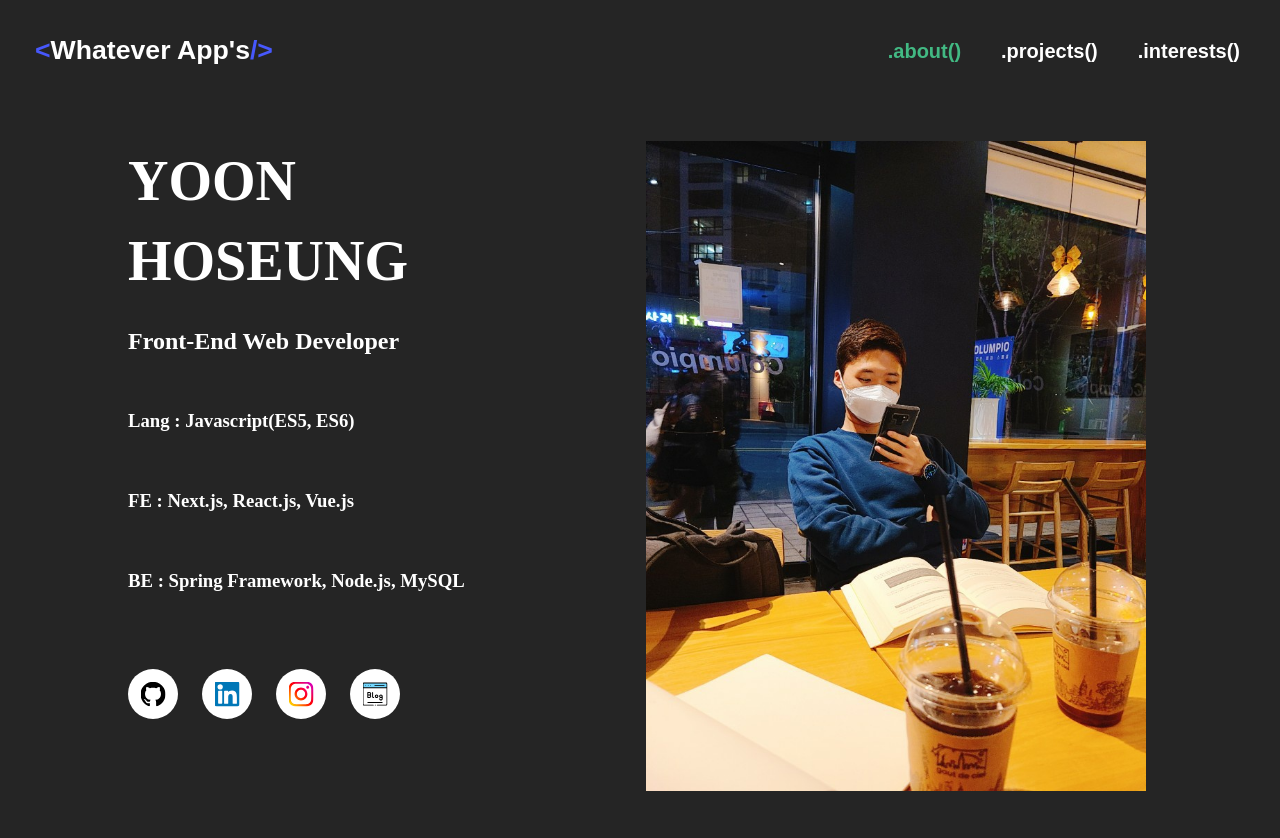
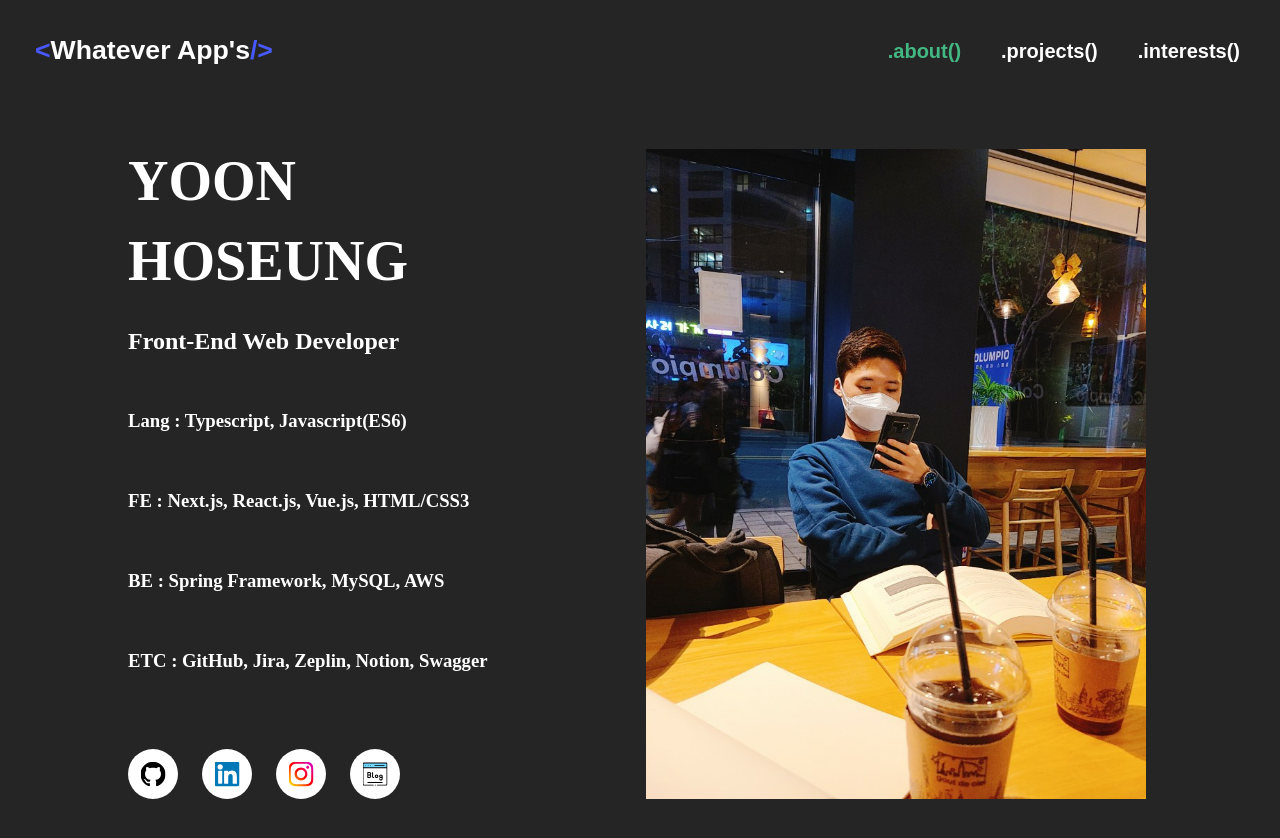
Before and after one commit to soft91/soft91.github.io, a Vue app: page /about in a window 1280 px wide. Built offline with nearby package versions, Linux system fonts and the light colour scheme.

Commit message:
soft91.github.io update

```diff
--- a/src/views/About.vue
+++ b/src/views/About.vue
@@ -3,9 +3,10 @@
     <div class="about-intro">
       <h1>YOON HOSEUNG</h1>
       <h2>Front-End Web Developer</h2>
-      <h3>Lang : Javascript(ES5, ES6)</h3>
-      <h3>FE : Next.js, React.js, Vue.js</h3>
-      <h3>BE : Spring Framework, Node.js, MySQL</h3>
+      <h3>Lang : Typescript, Javascript(ES6)</h3>
+      <h3>FE : Next.js, React.js, Vue.js, HTML/CSS3</h3>
+      <h3>BE : Spring Framework, MySQL, AWS</h3>
+      <h3>ETC : GitHub, Jira, Zeplin, Notion, Swagger</h3>
       <div class="icon-container">
         <a target="_blank" href="https://github.com/soft91" class="icon">
           <span class="iconName">GitHub</span>
@@ -15,7 +16,7 @@
           <span class="iconName">Linked In</span>
           <img src="../assets/about/Linkedin.svg" alt="GitHub" class="iconImg"/>
         </a>
-        <a target="_blank" href="https://instagram.com/soft4750" class="icon">
+        <a target="_blank" href="https://instagram.com/hoveloper_91" class="icon">
           <span class="iconName">Instagram</span>
           <img src="../assets/about/Instagram.svg" alt="GitHub" class="iconImg"/>
         </a>
--- a/src/views/Interest.vue
+++ b/src/views/Interest.vue
@@ -43,13 +43,13 @@ export default class Interest extends Vue {
       title   : 'Pet',
       comment : '강아지를 키우고 있습니다.🐕‍🦺',
       img     : require('@/assets/interests/Coni.png'),
-      URL     : 'https://www.instagram.com/conistar_20190215/'
+      URL     : 'https://www.instagram.com/coconni_siba/'
     },
     {
       title   : 'Food',
       comment : '맛있는 음식을 먹으며 리뷰를 하고 있습니다.🍩',
       img     : require('@/assets/interests/Food.png'),
-      URL     : 'https://www.instagram.com/hochelin91/',
+      URL     : 'https://www.instagram.com/91_hochelin/',
     }
   ];
 }
```
Also changed, not shown: 42 other files (tests, documents, lock files or other folders).
